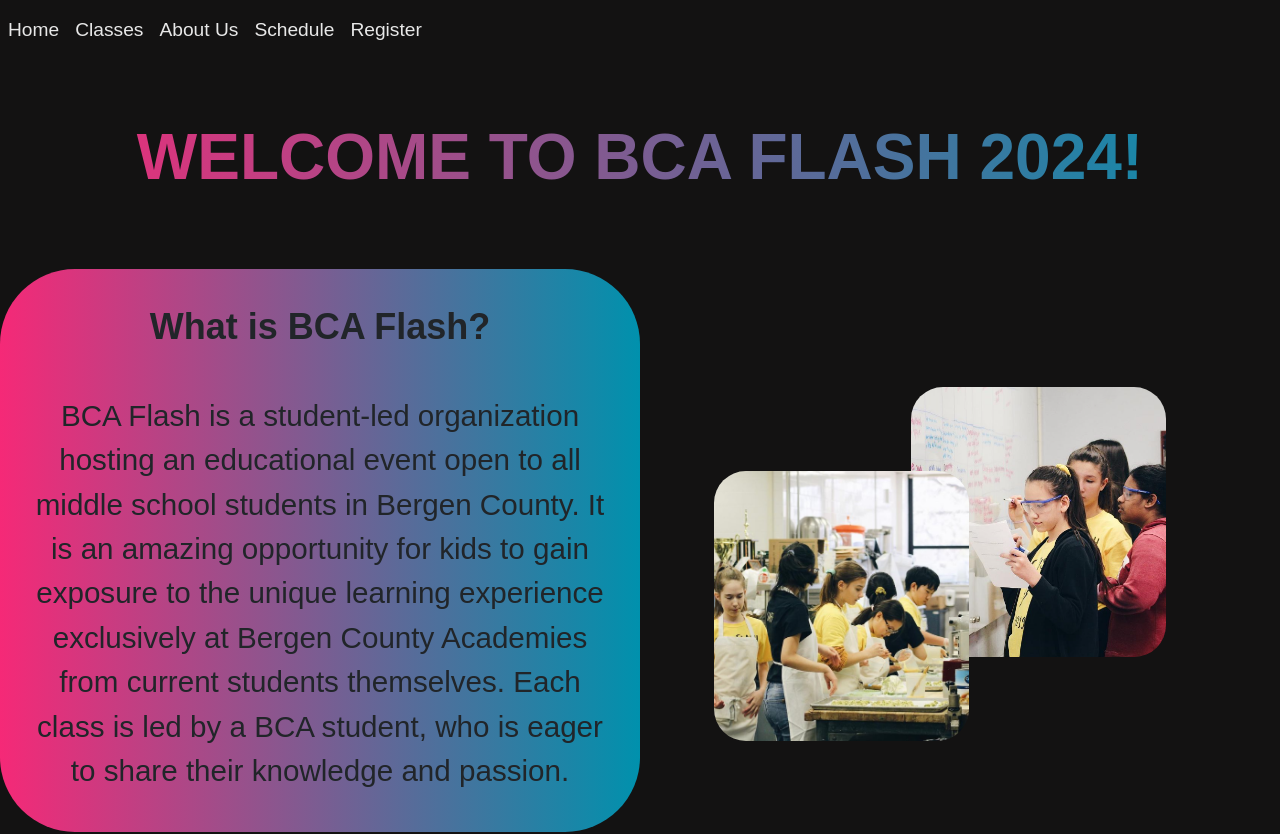
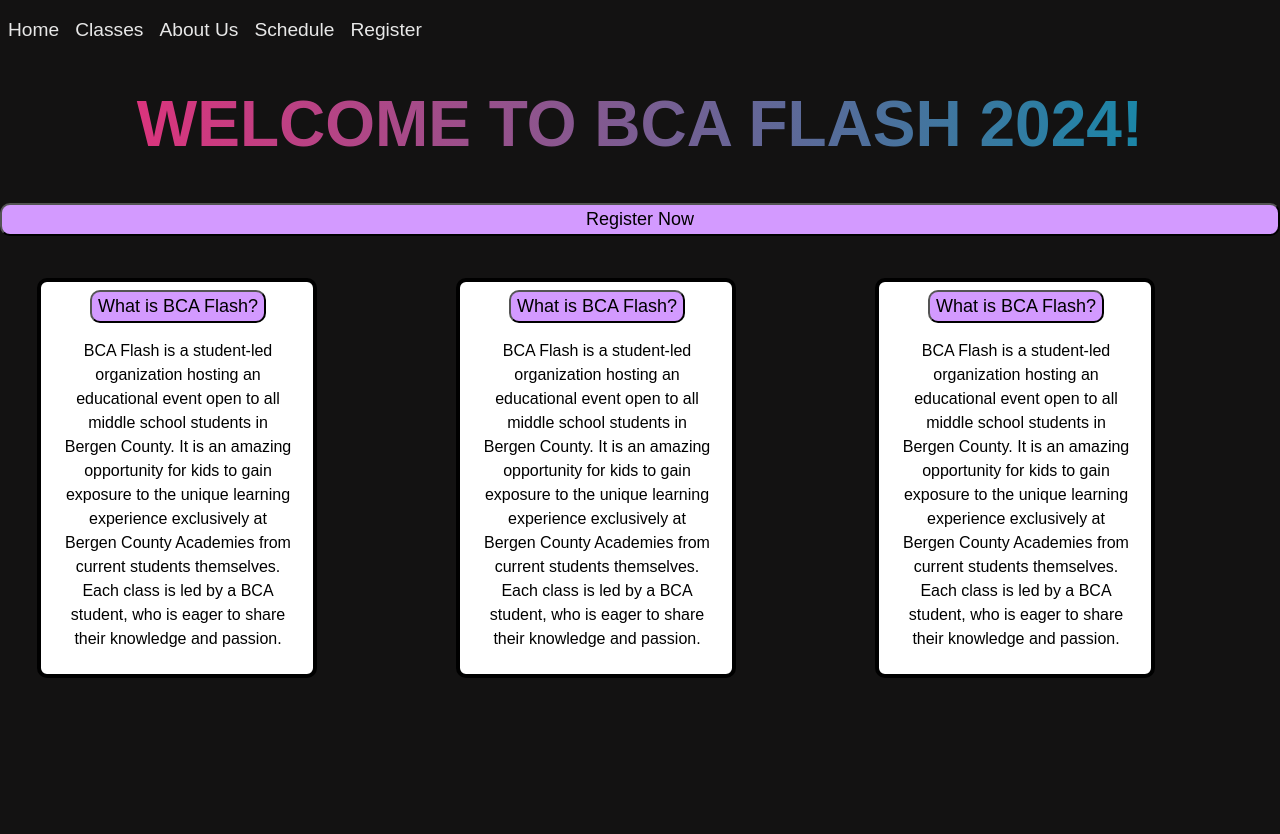
Before and after one commit to Lermanator/bca-flash, a React (Create React App) app: page / in a window 1280 px wide. Shown: the top 834 px of the page. After the commit the page ends 800 px from the top, so only its background shows below. Built offline with nearby package versions, Linux system fonts and the light colour scheme; a web font is replaced by a local one.

Commit message:
edits to home

```diff
--- a/src/pages/Home/Home.css
+++ b/src/pages/Home/Home.css
@@ -1,6 +1,9 @@
 body {font-family: 'Tilt Neon', sans-serif;}
 
-
+p {
+    color: white;
+    font-size: 30px;
+}
 
 .text_and_image{
     display: flex;
@@ -73,13 +76,14 @@
     padding-top: 1rem;
 }
 
-.answer {
+#answer {
     align-self: center;
     text-align: center;
     font-size: 1.85rem;
     /* max-height: 15vh; */
-    padding: 1.5rem;
+    padding: 35px;
     /* padding-bottom: 40rem; */
+    height: 750px !important;
 }
 
 #answ2 {
@@ -111,6 +115,41 @@
     /* height: 450px;
     margin: 45px; */
 }
+
+.gradientBg1 {
+    background: linear-gradient(90deg, #F52977,#E462BB);
+    text-align: center;
+    padding: 45px !important;
+    border-radius: 75px;
+    margin-bottom: 75px;
+    /* height: 450px;
+    margin: 45px; */
+}
+
+.gradientBg2 {
+    background: linear-gradient(90deg, #E462BB,#6A96D6);
+    text-align: center;
+    padding: 45px !important;
+    border-radius: 75px;
+    margin-bottom: 75px;
+    height: 350px !important;
+    margin: 45px;
+}
+
+.gradientBg3 {
+    background: linear-gradient(90deg, #6A96D6,#0091AD);
+    text-align: center;
+    padding: 15px !important;
+    border-radius: 75px;
+    margin-bottom: 75px;
+    /* height: 450px;
+    margin: 45px; */
+}
+
+
+
+
+
 
 .image_col {
     padding-top: 1.5rem;
@@ -168,7 +207,8 @@
     border-radius: 10px;
     transition: .35s all;
     margin: 1px;
-    width: 200px !important;
+    width: 50px !important;
+    padding: 5px;
 }
 
 .registerButton:hover {
--- a/src/pages/Home/Home.js
+++ b/src/pages/Home/Home.js
@@ -2,6 +2,7 @@
 import React from 'react';
 import 'bootstrap/dist/css/bootstrap.min.css';
 import { Container, Row, Col, Image, Button } from 'react-bootstrap';
+import HomeCard from './HomeCard/HomeCard';
 
 function About() {
   return (
@@ -10,8 +11,47 @@
           <Row className="header_row">
             <div className="header">Welcome to BCA Flash 2024!</div>
             <br/>
-            {/* <button className="registerButton" href="https://tinyurl.com/registerbcaflash">Register Now</button> */}
+            <button className="registerBtn" href="https://tinyurl.com/registerbcaflash">Register Now</button>
           </Row>
+
+          {/* <Col className="gradientBg">
+                <div className="answer">BCA Flash is a student-led organization hosting an educational event open to all middle school students in Bergen County. It is an amazing opportunity for kids to gain exposure to the unique learning experience exclusively at Bergen County Academies from current students themselves.
+                Each class is led by a BCA student, who is eager to share their knowledge and passion.
+                </div>
+          </Col> */}
+
+          {/* <div style={{ display: "grid", gridTemplateColumns: "repeat(3, 1fr)", gridGap: 20, textAlign: "center" }}>
+            <p>What is BCA Flash?</p>
+            <p>When & where is BCA Flash?</p>
+            <p>How can I sign up?</p>
+          </div> */}
+          <div style={{ display: "grid", gridTemplateColumns: "repeat(3, 1fr)", gridGap: 1, textAlign: "center" }}>
+
+            <HomeCard question="What is BCA Flash?" answer="BCA Flash is a student-led organization hosting an educational event open to all middle school students in Bergen County. It is an amazing opportunity for kids to gain exposure to the unique learning experience exclusively at Bergen County Academies from current students themselves.
+                Each class is led by a BCA student, who is eager to share their knowledge and passion. "></HomeCard>
+
+            <HomeCard question="What is BCA Flash?" answer="BCA Flash is a student-led organization hosting an educational event open to all middle school students in Bergen County. It is an amazing opportunity for kids to gain exposure to the unique learning experience exclusively at Bergen County Academies from current students themselves.
+                Each class is led by a BCA student, who is eager to share their knowledge and passion. "></HomeCard>
+
+            <HomeCard question="What is BCA Flash?" answer="BCA Flash is a student-led organization hosting an educational event open to all middle school students in Bergen County. It is an amazing opportunity for kids to gain exposure to the unique learning experience exclusively at Bergen County Academies from current students themselves.
+                Each class is led by a BCA student, who is eager to share their knowledge and passion. "></HomeCard>
+
+            {/* <div className="gradientBg1" id="answer">
+                BCA Flash is a student-led organization hosting an educational event open to all middle school students in Bergen County. It is an amazing opportunity for kids to gain exposure to the unique learning experience exclusively at Bergen County Academies from current students themselves.
+                Each class is led by a BCA student, who is eager to share their knowledge and passion.
+              <button className="registerBtn">Explore our Classes!</button>
+            </div>
+            <div className="gradientBg2" id="answer">
+            Where: 200 Hackensack Ave, Hackensack, NJ 07601 <br></br>
+            When: Saturday, April 13th 2024 <br></br>
+            <i>Please drop off your child earlier to optimize travel time and avoid traffic.</i>
+            </div>
+            <div className="gradientBg3" id="answer">
+              More information coming soon.
+            </div> */}
+
+
+          </div>
 
           {/* <Row className="gradientBg">
                 <div className="answer">BCA Flash is a student-led organization hosting an educational event open to all middle school students in Bergen County. It is an amazing opportunity for kids to gain exposure to the unique learning experience exclusively at Bergen County Academies from current students themselves.
@@ -19,7 +59,7 @@
                 </div>
           </Row> */}
 
-          <Row className="text_and_image" id="row1">
+          {/* <Row className="text_and_image" id="row1">
             <Col className="text_col">
               <Row className="gradientBg">
                 <div className="question"> What is BCA Flash? </div>
@@ -66,7 +106,7 @@
                   <Image src="../bcaflash6.png" className="rounded-5 fl2" width="75%"/>
               </div>
             </Col>
-          </Row> */
+          </Row> */}
           {/* <Row className="sponsors-row">
             <Row className="sponsors">Thank You to Our Sponsors!</Row>
             <Image src="../Sponsors.png" className="sponsors-img"/>
--- /dev/null
+++ b/src/pages/Home/HomeCard/HomeCard.css
@@ -0,0 +1,72 @@
+
+.card {
+    position: relative;
+    height: 400px !important;
+    width: px !important;
+    text-align: left;
+    box-shadow: 0px 0px;
+    padding: 7px;
+    margin : 25px;
+    text-align: center;
+    border-radius: 10px;
+    border-width: 4px;
+    border-color: black;
+    transition: .35s all;
+    transform-style: preserve-3d;
+}
+
+.card:hover {
+    box-shadow: 15px 15px #2a2727;
+    transform: translateY(-15px);
+}
+
+button {
+    background-color: #d39aff;
+    border-radius: 10px;
+    transition: .35s all;
+    margin: 1px;
+    font-size: 18px;
+}
+
+button:hover {
+    cursor: pointer;
+    background-color: #9d6dc1;
+}
+
+.card .face.front {
+    color: black;
+    height: 335px;
+    width: 300px;
+    border-radius: 10px;
+    text-align: center !important;
+}
+
+
+/* .card .face.back {
+    background-color: #131212;
+    color: white;
+    height: 345px;
+    width: 260px;
+    border-radius: 10px;
+    height: 360px;
+} */
+
+.boardMemberName {
+    margin-top: 285px;
+}
+
+.card .face {
+    position: absolute;
+    height: 100%;
+    width: 100%;
+}
+
+h5 {
+    color: #8f63b0;
+    margin-top: 30px;
+}
+
+h6 {
+    line-height: 1.5;
+    padding: 15px;
+}
--- /dev/null
+++ b/src/pages/Home/HomeCard/HomeCard.js
@@ -0,0 +1,20 @@
+import "./HomeCard.css";
+import React, {useState} from 'react';
+
+function HomeCard(props) {
+
+    return (
+        <div className="card">
+
+            {(
+                <div className="face front">
+                    <button onclassName="aboutBoardMember">{props.question}</button>
+                    <h6>{props.answer}</h6>
+                </div>
+            )}
+
+        </div>
+    )
+}
+
+export default HomeCard;
```
